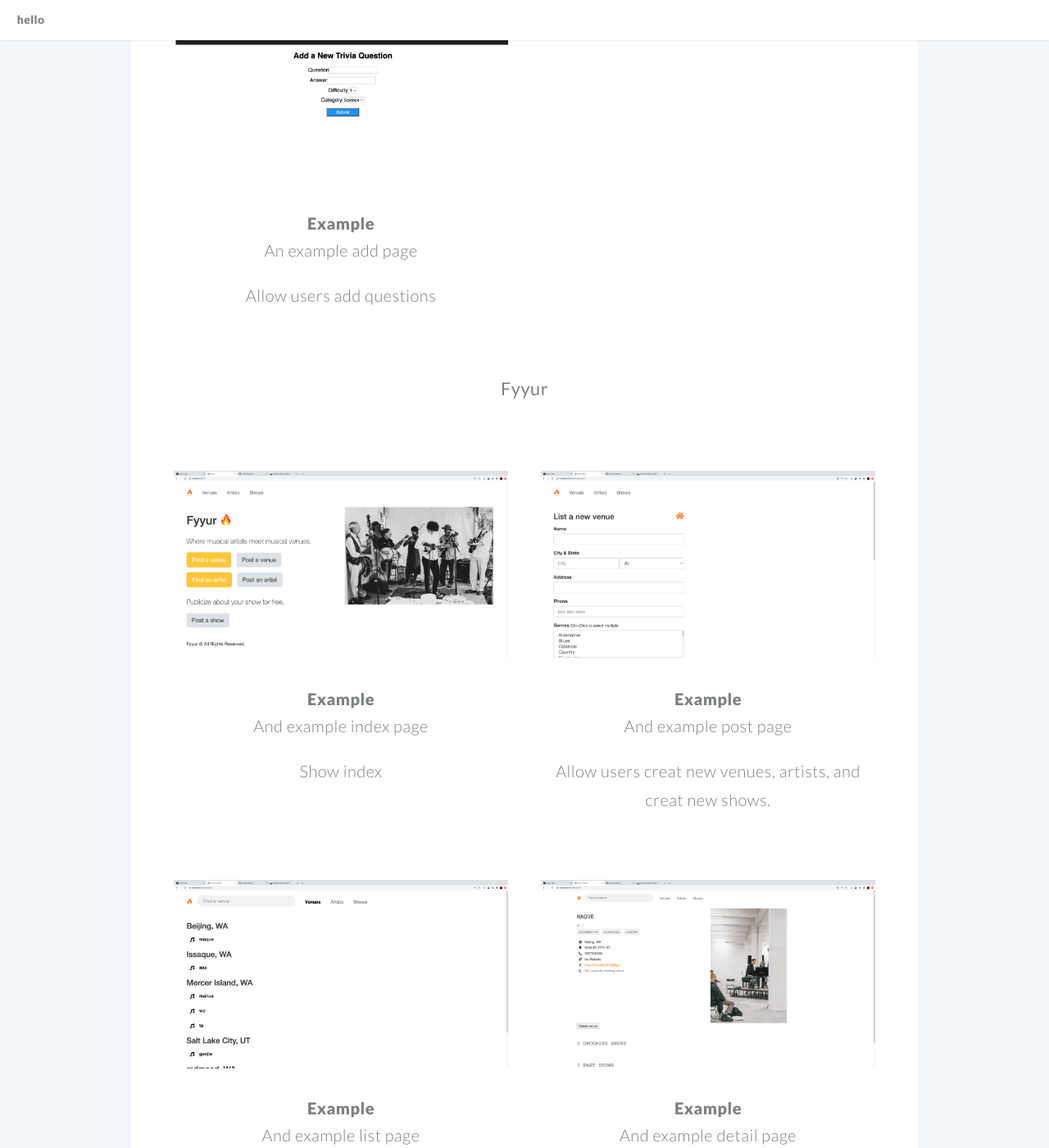
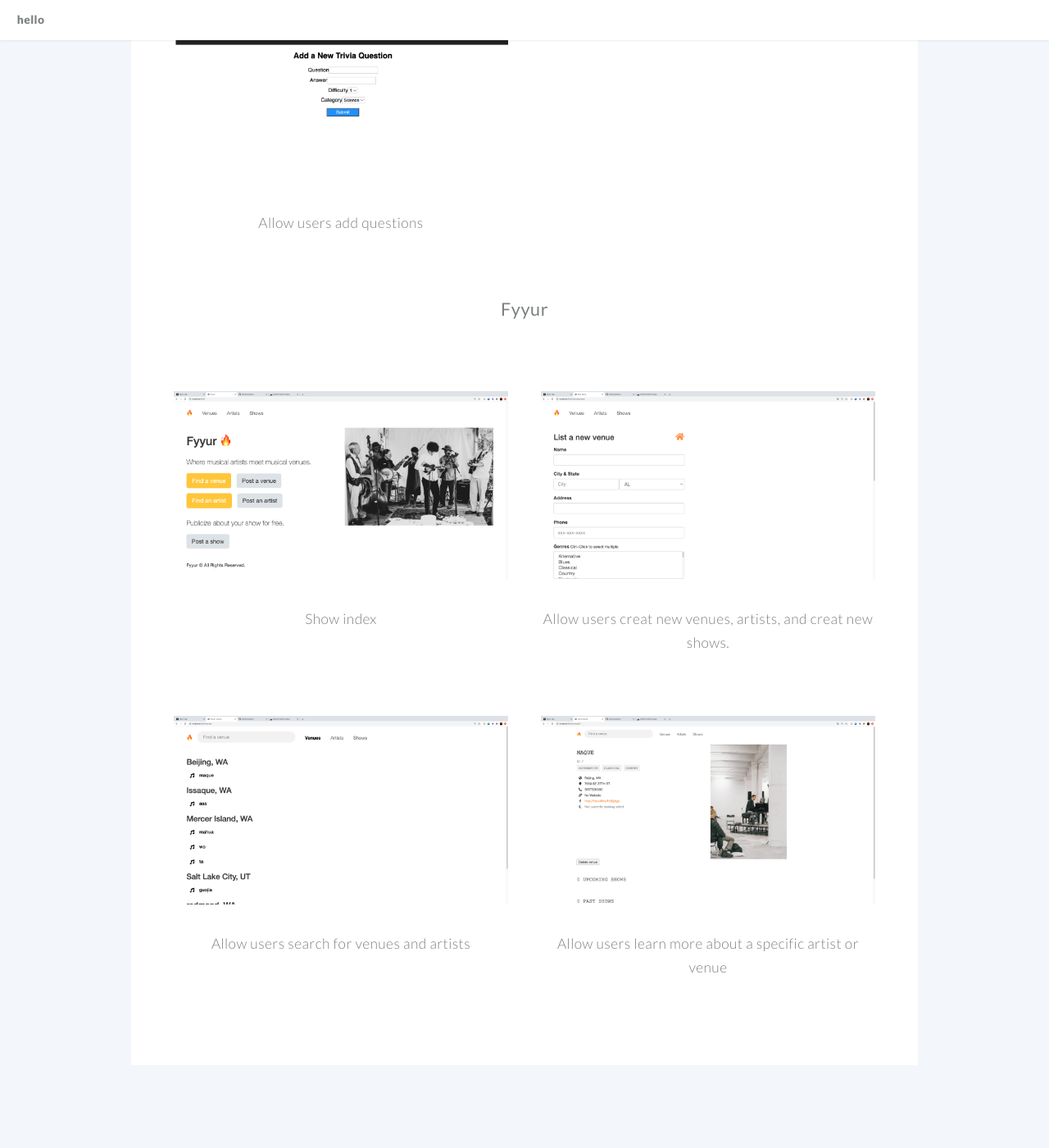
Before and after one commit to fanchenjie/fanchenjie.github.io, a Jekyll site: the page built from index.md, in a window 1280 px wide and 1400 px high, scrolled down 2041 px. Shown: the whole window at 82% size. Built offline with Jekyll 4.4.1, drawn with Linux system fonts in a browser that asks for light colours.

Commit message:
updated examples 2-6

```diff
--- a/_includes/example2.html
+++ b/_includes/example2.html
@@ -1,3 +1,3 @@
-<h1><a href="#">Example</a></h1>
-<h2>An example add page<h2>
+<!-- <h1><a href="#">Example</a></h1> -->
+<!-- <h2>An example add page<h2> -->
 <p>Allow users add questions</p>
--- a/_includes/example3.html
+++ b/_includes/example3.html
@@ -1,3 +1,3 @@
-<h1><a href="#">Example</a></h1>
-<h2>And example index page<h2>
+<!-- <h1><a href="#">Example</a></h1>
+<h2>And example index page<h2> -->
 <p>Show index</p>
--- a/_includes/example4.html
+++ b/_includes/example4.html
@@ -1,3 +1,3 @@
-<h1><a href="#">Example</a></h1>
-<h2>And example post page<h2>
+<!-- <h1><a href="#">Example</a></h1>
+<h2>And example post page<h2> -->
 <p>Allow users creat new venues, artists, and creat new shows.</p>
--- a/_includes/example5.html
+++ b/_includes/example5.html
@@ -1,3 +1,3 @@
-<h1><a href="#">Example</a></h1>
-<h2>And example list page<h2>
+<!-- <h1><a href="#">Example</a></h1>
+<h2>And example list page<h2> -->
 <p>Allow users search for venues and artists</p>
--- a/_includes/example6.html
+++ b/_includes/example6.html
@@ -1,3 +1,3 @@
-<h1><a href="#">Example</a></h1>
-<h2>And example detail page<h2>
+<!-- <h1><a href="#">Example</a></h1>
+<h2>And example detail page<h2> -->
 <p>Allow users learn more about a specific artist or venue</p>
```
